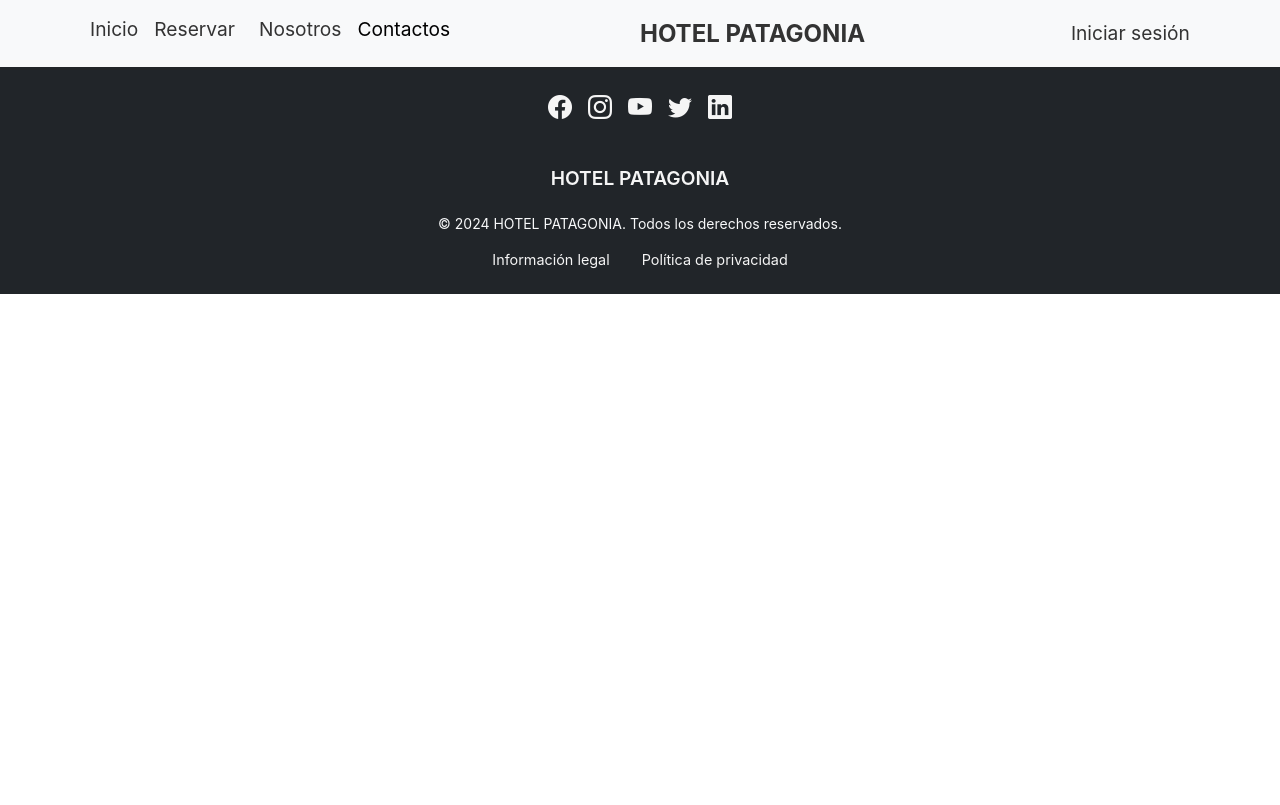
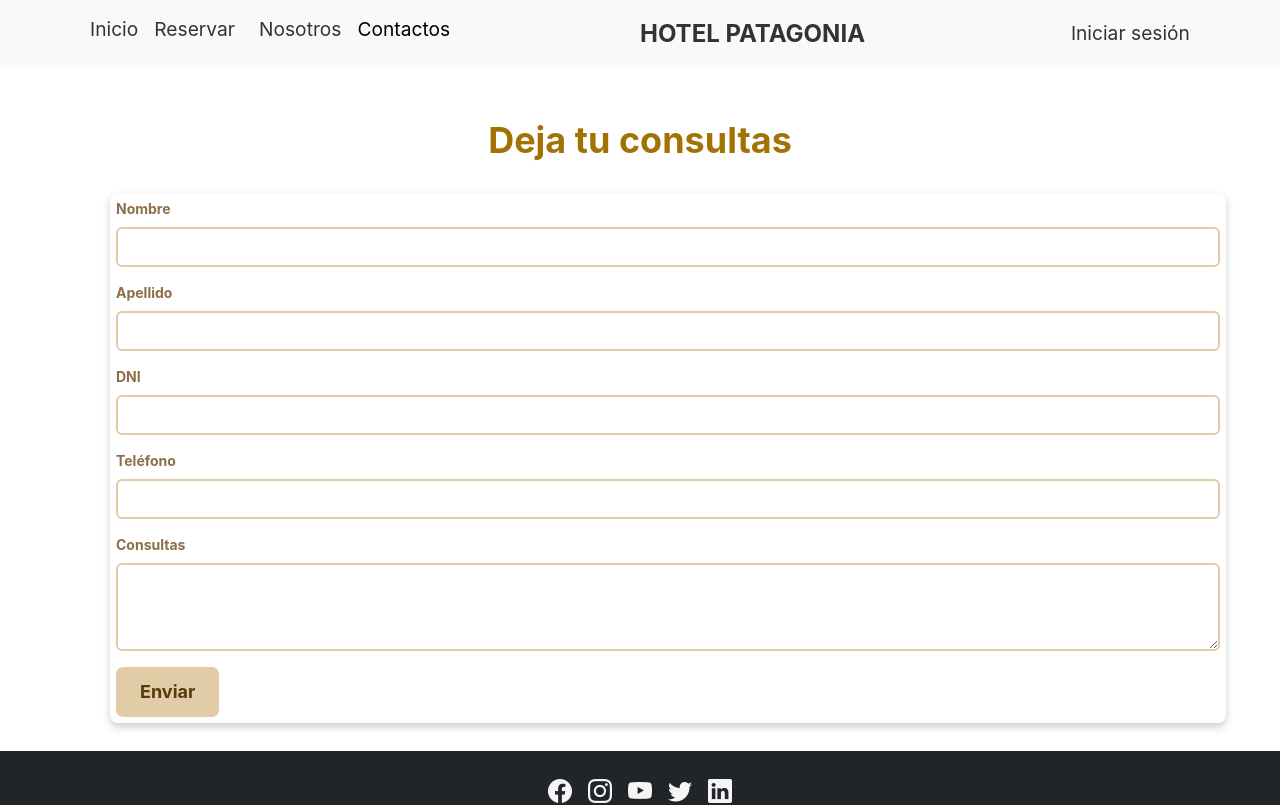
Before and after one commit to santinohamada/ProyectoFinal, a React (Vite) app: page /contactos in a window 1280 px wide. Shown: the top 805 px of the page. Built offline with nearby package versions, Linux system fonts and the light colour scheme; no server answers.

Commit message:
se cambio el color del h2

```diff
--- a/src/App.css
+++ b/src/App.css
@@ -469,3 +469,8 @@ h2 {
 .text-danger{
   color: #322203;
 }
+
+.tituloContactos{
+  color: #a27304;
+
+}
--- a/src/App.jsx
+++ b/src/App.jsx
@@ -38,7 +38,7 @@ function App() {
               element={<VerHabitaciones />}
             />
             <Route exact path="/error404" element={<Error404 />} />
-            <Route exact path="/contacto" element={<Contacto />} />
+            <Route exact path="/contactos" element={<Contacto />} />
             <Route
               exact
               path="/administrador/*"
--- a/src/components/pages/Contacto.jsx
+++ b/src/components/pages/Contacto.jsx
@@ -11,13 +11,13 @@ const Contacto = () => {
 
     const onSubmit = (data) => {
       console.log(data);
-      navigate("/error404"); // Redirige a la página de error 404
+      navigate("/error404"); // lleva a la página de error 404
     };
 
     return (
-      <div className="container mt-5">
-        <h2 className="text-center mb-4">Contáctenos</h2>
-        <div className="form-container">
+      <section className="container mt-5">
+        <h2 className="text-center mb-4 tituloContactos">Deja tu consultas</h2>
+        <article className="form-container">
           <form onSubmit={handleSubmit(onSubmit)}>
             <div className="mb-3">
               <label htmlFor="nombre" className="form-label">Nombre</label>
@@ -90,8 +90,8 @@ const Contacto = () => {
               Enviar
             </button>
           </form>
-        </div>
-      </div>
+        </article>
+      </section>
     );
   };
 
```
